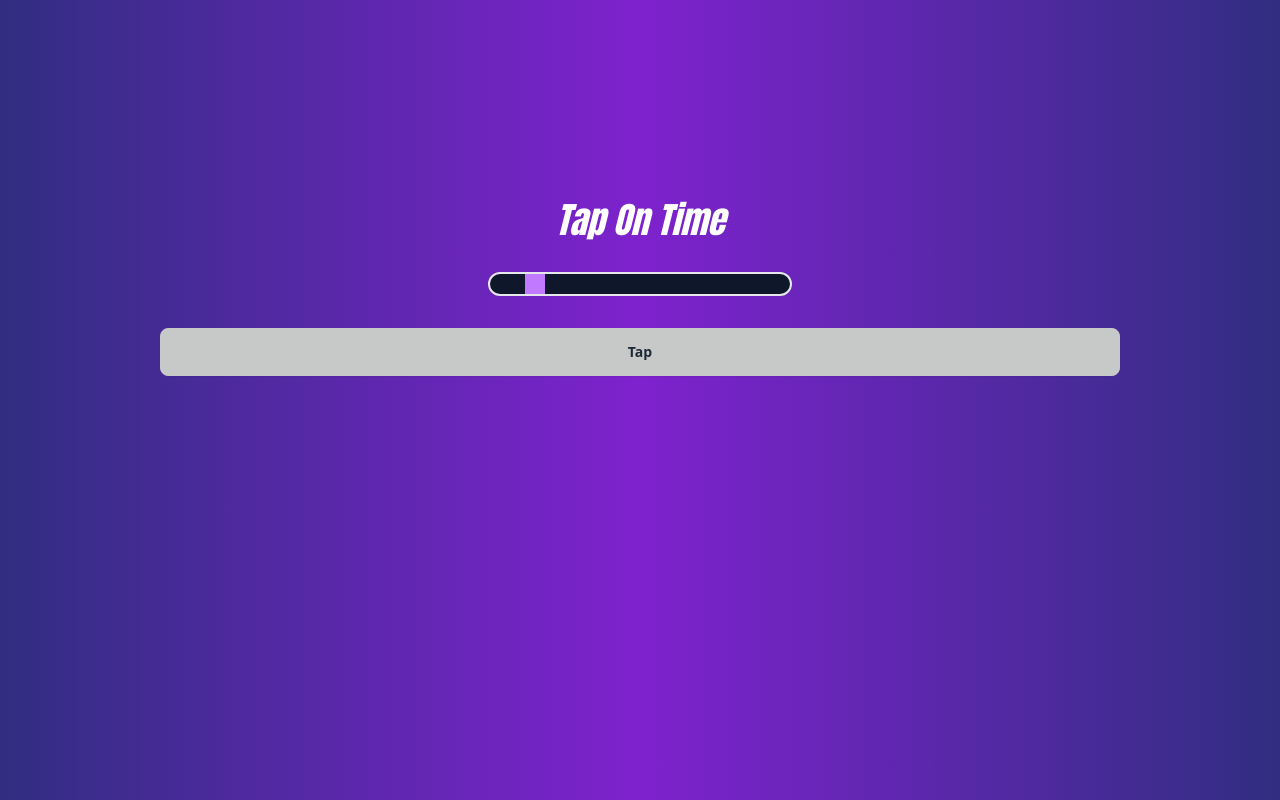
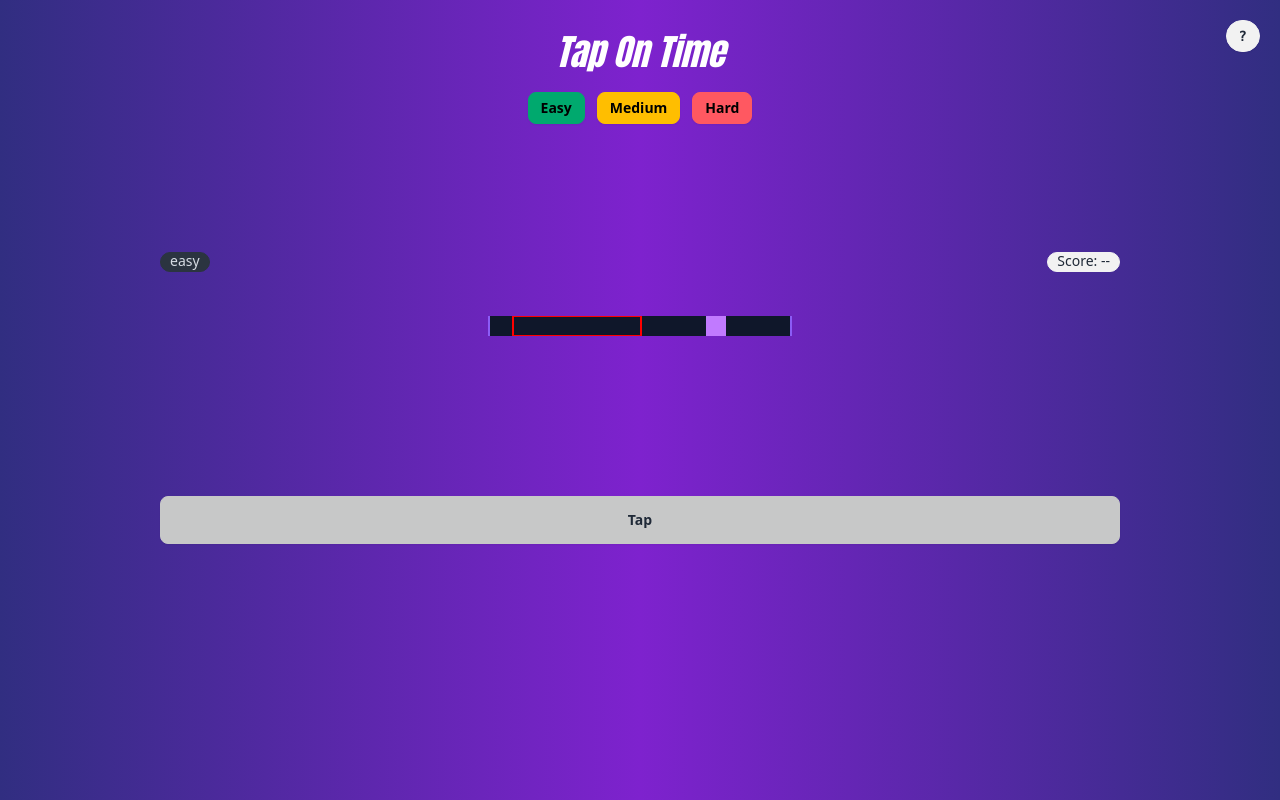
Before and after one commit to rizkimaryanto/Speed, a website built with Vite: page index.html in a window 1280 px wide. Built offline with nearby package versions, Linux system fonts and the light colour scheme.

Commit message:
update(gameplay): major update with gampelay, add difficult and more

```diff
--- a/index.html
+++ b/index.html
@@ -11,17 +11,68 @@
   </head>
 
   <body class="bg-gradient-to-r from-indigo-900 via-purple-700 to-indigo-900 min-h-svh">
+    <!-- --------------------------- TUTORIAL MODAL ---------------------------- -->
+    <button
+      class="btn btn-sm rounded-full fixed top-5 right-5 hover:scale-125 hover:shadow-lg hover:before:content-['get_help'] font-mono"
+      onclick="tutorial_modal.showModal()"
+    >
+      ?
+    </button>
+    <dialog id="tutorial_modal" class="modal">
+      <div class="modal-box">
+        <h3 class="font-bold text-lg">How to play</h3>
+        <p>TO BE GAME TUTORIAL</p>
+        <p class="py-4 text-xs">Press ESC key or click outside to close</p>
+      </div>
+      <form method="dialog" class="modal-backdrop">
+        <button>close</button>
+      </form>
+    </dialog>
+    <!-- --------------------------- TUTORIAL MODAL ---------------------------- -->
+
     <section class="flex flex-col h-svh justify-between sm:justify-center pb-14 sm:pb-64">
-      <h1 class="block text-center italic text-white font-[anton] text-4xl pt-5 mt-3">Tap On Time</h1>
-      <!-- GAME SECT -->
+      <!-- TITLE SECT -->
+      <h1 class="block text-center italic text-white font-[anton] text-4xl pt-5 mt-3 mb-5">
+        Tap On Time
+      </h1>
+      <!-- TITLE SECT -->
+      <!-- DIFFICULTY SECT -->
+      <div class="flex flex-row justify-center gap-x-3">
+        <button class="btn btn-sm btn-success" onclick="window.location.search='?difficulty=easy'">
+          Easy
+        </button>
+        <button
+          class="btn btn-sm btn-warning"
+          onclick="window.location.search='?difficulty=medium'"
+        >
+          Medium
+        </button>
+        <button class="btn btn-sm btn-error" onclick="window.location.search='?difficulty=hard'">
+          Hard
+        </button>
+      </div>
+      <!-- DIFFICULTY SECT -->
+      <!-- ------------------------------ GAME SECT ------------------------------ -->
+      <!-- SCORE BOARD -->
+      <div class="mt-auto mb-3 flex flex-row w-9/12 mx-auto justify-between">
+        <p id="difficulty" class="badge badge-neutral pb-[.125rem]">-</p>
+        <p id="score" class="badge badge-ghost pb-[.125rem]">Score: --</p>
+      </div>
+      <!-- SCORE BOARD -->
+      <!-- CANVAS -->
       <canvas
         id="cvs"
-        class="bg-slate-900 text-white font-bold rounded-3xl mx-auto mt-8 border-2 border-violet"
+        width="0"
+        height="0"
+        class="bg-slate-900 text-white font-bold mx-auto mt-8 border-x-2 border-violet-500 mb-auto"
       >
       </canvas>
+      <!-- CANVAS -->
+      <!-- TAP SECT -->
       <button id="tap-btn" class="block btn btn-active mx-auto w-9/12 mt-8">Tap</button>
+      <!-- INFO SECT -->
+      <!-- ------------------------------ GAME SECT ------------------------------ -->
     </section>
-    <!-- GAME SECT -->
     <script type="module" src="script/main.js"></script>
   </body>
 </html>
--- a/script/main.js
+++ b/script/main.js
@@ -3,17 +3,28 @@ import { StartScene } from "./scene/startScene";
 /* -------------------------------------------------------------------------- */
 /*                             GAME INITIALISATION                            */
 /* -------------------------------------------------------------------------- */
+const ONE_SECOND_IN_MS = 1000;
+const difficulty = {
+  easy: { speed: 6, size: 90 },
+  medium: { speed: 10, size: 50 },
+  hard: { speed: 13, size: 30 },
+};
 
 const /** @type {HTMLCanvasElement} */ canvas = document.getElementById("cvs");
 const /** @type {CanvasRenderingContext2D} */ ctx = canvas.getContext("2d");
-const /** @type {HTMLButtonElement} */ tapBtn = document.getElementById("tap-btn");
+const /** @type {HTMLParagraphElement} */ difficultyTag = document.getElementById("difficulty");
+
+const difficultyQueryParam = new URLSearchParams(window.location.search).get("difficulty");
+const chosenDifficulty = Object.keys(difficulty).includes(difficultyQueryParam)
+  ? difficulty[difficultyQueryParam]
+  : difficulty.easy;
+
+difficultyTag.textContent = difficultyQueryParam ?? "easy";
 canvas.width = 300; // 300px or 18.75rem
 canvas.height = 20; // 20px or 1.25rem
 
-let spacebarPressed = false;
 let fpsInterval, initTime, now, then, elapsed; // all requirements for animation
-const ONE_SECOND_IN_MS = 1000;
-const startScene = new StartScene(canvas, ctx);
+const startScene = new StartScene(canvas, ctx, chosenDifficulty);
 
 /**
  * Animate the function by requesting animation frames and updating the game scene.
@@ -25,15 +36,15 @@ const animate = () => {
   now = Date.now(); //get current timestamp
   elapsed = now - then; //get elapsed time since last frame
 
-  //check whether elapsed has passed fps interval
+  // Check whether elapsed has passed fps interval
   if (elapsed > fpsInterval) {
-    //clear the canvas every frame
+    // Clear the canvas every frame
     ctx.clearRect(0, 0, canvas.clientWidth, canvas.clientHeight);
-    //draw the game scene and update the game scene each frame
+    // Draw the game scene and update the game scene each frame
     startScene.draw();
     startScene.update();
 
-    then = now - (elapsed % fpsInterval); //set `now` to `then` (as the canvas has changed frame) and tolerate miscalculated time
+    then = now - (elapsed % fpsInterval); // Set `now` to `then` (as the canvas has changed frame) and tolerate miscalculated time
   }
 };
 
@@ -44,28 +55,13 @@ const animate = () => {
  * @return {void} This function does not return a value.
  */
 const startAnimate = (fps = 1) => {
-  fpsInterval = ONE_SECOND_IN_MS / fps; //get how much time should elapse between each frame
+  fpsInterval = ONE_SECOND_IN_MS / fps; // Get how much time should elapse between each frame
   initTime = then = Date.now();
-  animate(); //call the animate func to start the game
+  animate(); // Call the animate func to start the game
   console.log(`Game has started, TIMESTAMP: ${initTime}`);
 };
 
 /* -------------------------------------------------------------------------- */
 /*                               EVENT LISTENER                               */
 /* -------------------------------------------------------------------------- */
-window.onkeydown = (e) => {
-  if (e.key === " " && !spacebarPressed) {
-    spacebarPressed = true;
-    console.log("tap space");
-  }
-};
-window.onkeyup = (e) => {
-  if (e.key === " ") {
-    spacebarPressed = false;
-  }
-};
-
-tapBtn.onclick = () => {
-  console.log("tap");
-};
-document.addEventListener("DOMContentLoaded", startAnimate(120));
+document.addEventListener("DOMContentLoaded", startAnimate(45)); //
--- a/script/scene/spriteScene.js
+++ b/script/scene/spriteScene.js
@@ -1,11 +1,37 @@
+const /** @type {HTMLButtonElement} */ tapBtn = document.getElementById("tap-btn");
+
 export class SpriteScene {
   constructor(/** @type {import("./startScene").StartScene} */ game) {
+    /* -------------------------------------------------------------------------- */
+    /*                                 PROPPERTIES                                */
+    /* -------------------------------------------------------------------------- */
     this.game = game;
     this.color = "#c17aff";
     this.size = game.height;
-    this.speed = 5;
+    this.speed = game.difficulty.speed;
     this.x = 0;
-    this.y = game.centerY - this.size / 2;
+    this.y = game.verticalCenter(this.size);
+    this.spacebarPressed = false;
+    this.hittable = false;
+    /* -------------------------------------------------------------------------- */
+    /*                                 CONTROLLER                                 */
+    /* -------------------------------------------------------------------------- */
+    window.onkeydown = (/** @type {KeyboardEvent} */ e) => {
+      if (e.key === " " && !this.spacebarPressed) {
+        this.spacebarPressed = true;
+        console.log("tap space");
+      }
+    };
+    window.onkeyup = (/** @type {KeyboardEvent} */ e) => {
+      if (e.key === " ") {
+        this.spacebarPressed = false;
+      }
+    };
+    tapBtn.onpointerdown = () => {
+      if (!this.spacebarPressed) {
+        console.log("tap");
+      }
+    };
   }
 
   draw() {
@@ -16,19 +42,43 @@ export class SpriteScene {
   }
 
   update() {
-    this.checkCollisionCanvasEnd()
-    this.checkCollisionCanvasStart()
-    this.move()
+    this.checkCollisionCanvasEnd();
+    this.checkCollisionCanvasStart();
+    this.watchHitable();
+    this.move();
   }
-  move(){
+
+  /**
+   * Watches the hitable status of the sprite (inside target area).
+   */
+  watchHitable() {
+    this.game.targetScene.isInsideTarget(this.x, this.size)
+      ? (this.hittable = true)
+      : (this.hittable = false);
+  }
+
+  /**
+   * Moves the sprite by its speed.
+   */
+  move() {
     this.x += this.speed;
   }
+
+  /**
+   * Checks if the sprite collides with the right edge of the canvas.
+   * If it does, it changes the speed to the opposite direction.
+   */
   checkCollisionCanvasEnd() {
     if (this.x > this.game.width - this.size) {
       this.speed = -Math.abs(this.speed);
     }
   }
-  checkCollisionCanvasStart(){
+
+  /**
+   * Checks if the sprite collides with the left edge of the canvas.
+   * If it does, it changes the speed to the opposite direction.
+   */
+  checkCollisionCanvasStart() {
     if (this.x <= 0) {
       this.speed = Math.abs(this.speed);
     }
--- a/script/scene/startScene.js
+++ b/script/scene/startScene.js
@@ -1,25 +1,38 @@
 import { SpriteScene } from "./spriteScene";
-
-// const /** @type {HTMLCanvasElement} */ canvas = document.getElementById("cvs");
-// const /** @type {CanvasRenderingContext2D} */ ctx = canvas.getContext("2d");
-// // Set canvas size
-// canvas.width = 300; // 300px or 18.75rem
-// canvas.height = 20; // 20px or 1.25rem
+import { TargetScene } from "./targetScene";
 
 export class StartScene {
-  constructor(canvas,ctx) {
+  constructor(canvas, ctx, difficulty) {
     this.ctx = ctx;
     this.width = canvas.width;
     this.height = canvas.height;
-    this.centerY = canvas.height / 2; //TODO: make this a function
+    this.difficulty = difficulty;
     this.spriteScene = new SpriteScene(this);
+    this.targetScene = new TargetScene(this);
+    console.log(difficulty);
   }
   draw() {
+    this.targetScene.draw();
     this.spriteScene.draw();
   }
   update() {
     this.spriteScene.update();
+    this.targetScene.update();
   }
+  /**
+   * To center object relative to the canvas size
+   * @param {number} size object's size
+   */
+  verticalCenter(size) {
+    return this.height / 2 - size / 2;
+  }
+  /* -------------------------------------------------------------------------- */
+  /*                            INTELLISENSE PURPOSES                           */
+  /* -------------------------------------------------------------------------- */
+  /** @type {CanvasRenderingContext2D} */ ctx;
+  /** @type {number} */ width;
+  /** @type {number} */ height;
+  /** @type {SpriteScene} */ spriteScene;
+  /** @type {TargetScene} */ targetScene;
+  /** @type {{speed: number, size: number}} */ difficulty;
 }
-
-// export const startScene = new StartScene();
--- a/script/scene/targetScene.js
+++ b/script/scene/targetScene.js
@@ -1,8 +1,38 @@
 export class TargetScene {
   constructor(/** @type {import("./startScene").StartScene} */ game) {
     this.game = game;
-    this.size = game.height;
-    this.x = 10;
-    this.y = game.centerY - this.size / 2;
+    this.height = game.height;
+    this.width = ~~(Math.random() * game.difficulty.size + game.difficulty.size * 1.25);
+    this.x = this.generateXposition();
+    this.y = game.verticalCenter(this.height);
+  }
+  draw() {
+    this.game.ctx.save();
+    this.game.ctx.fillStyle = "transparent";
+    this.game.ctx.strokeStyle = "red";
+    this.game.ctx.lineWidth = 2;
+    this.game.ctx.strokeRect(this.x, this.y, this.width, this.height);
+    this.game.ctx.fillRect(this.x, this.y, this.width, this.height);
+    this.game.ctx.restore();
+  }
+  update() {}
+
+  /**
+   * Generates a random x position within the game width, ensuring that the entire object is positioned within the game bounds.
+   * @return {number} The random x position generated within the game width.
+   */
+  generateXposition() {
+    const randomX = Math.floor(Math.random() * this.game.width);
+    return randomX > this.game.width - this.width ? this.game.width - this.width : randomX;
+  }
+
+  /**
+   * Check if a given x and its width coordinate from an object is inside the target area.
+   * @param {number} x - the x coordinate to check
+   * @param {number} width - the width of the target area
+   * @return {boolean} true if the x and its width coordinate is inside the target area, false otherwise
+   */
+  isInsideTarget(x, width) {
+    return x + width >= this.x && x <= this.x + this.width;
   }
 }
```
